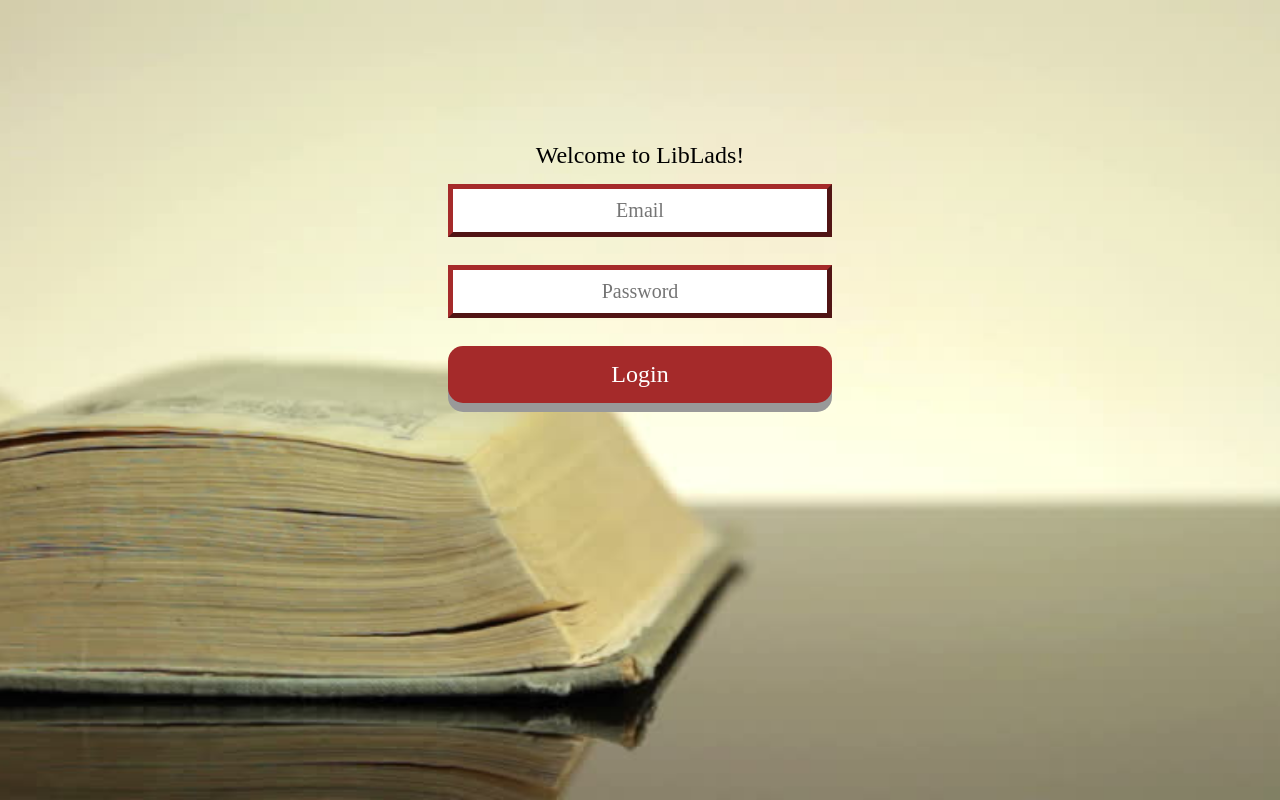
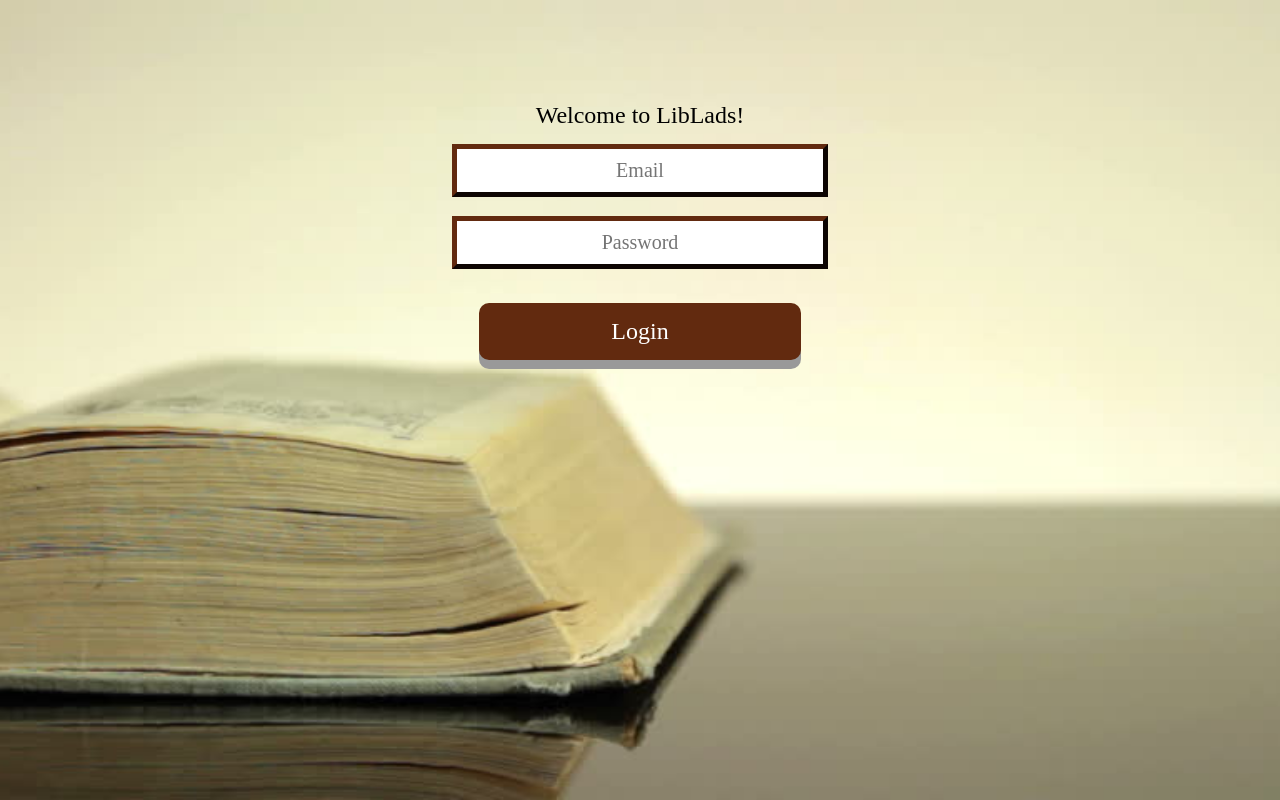
Before and after one commit to voldson/LibLads, a website: page webpages/html/login.html in a window 1280 px wide. Drawn offline with Linux system fonts and the light colour scheme.

Commit message:
Changed colors and some spacing in loginDesign and wrote basic server

```diff
--- a/webpages/css/loginDesign.css
+++ b/webpages/css/loginDesign.css
@@ -4,7 +4,7 @@
 
 body {
     width: 100%;
-    height: 100%;
+    height: 0;
     padding: 0;
     margin: 0;
     background: #eee;
@@ -14,13 +14,13 @@ body {
     -moz-background-size: cover;
     -o-background-size: cover;
     background-size: cover;
-    min-height: 500px;
-    min-width: 500px;
 }
 
 html {
     width: 100%;
     height: 100%;
+    padding: 0;
+    margin: 0;
 }
 
 form {
@@ -29,36 +29,26 @@ form {
     align-items: center;
     height: 100%;
     flex-direction: column;
+    min-block-size: fit-content;
+    margin: 8%;
 }
 
 label {
     font-size: 24px;
-    margin-bottom: 10px;
+    margin-bottom: 15px;
+    /*margin-top: 2%;*/
 }
 
 input {
-    /*width: 20%;
+    width: 35%;
+    border: 5px outset #622A0F;
     padding: 10px 0;
-    font-size: 20px;
-    text*/
-    width: 30%;
-    border: 5px outset brown;
-    padding: 10px 0;
-    margin: 5px;
+    margin-bottom: 1px;
     text-align: center;
     font-size: 20px;
 }
 
 input[type="submit"] {
-    /*background: brown;
-    border-radius: 8px;
-    color: white;
-    border: 0;
-    box-shadow: 0 0 10px black;
-    cursor: pointer;
-    width: 90px;
-    font-size: 20px;
-    padding: 10px 0;*/
     display: inline-block;
     padding: 15px 15px;
     font-size: 24px;
@@ -67,18 +57,24 @@ input[type="submit"] {
     text-decoration: none;
     outline: none;
     color: #fff;
-  background-color: rgb(165,42,42);
+    background-color: #622A0F;
     border: none;
-  border-radius: 15px;
+    border-radius: 10px;
     box-shadow: 0 9px #999;
-  margin-bottom: 20%;
+    margin-top: 15px;
+    min-block-size: fit-content;
+    width: 30%;
 }
-input[type="submit"]:hover {background-color: rgb(219, 86, 86)}
+
+input[type="submit"]:hover {
+    background-color: rgb(133, 58, 21);
+}
 
 input[type="submit"]:active {
-  background-color: rgb(102, 17, 17);
+  background-color: rgb(68, 30, 11);
   box-shadow: 0 5px #666;
   transform: translateY(4px);
+  color: rgba(255, 255, 255, 0.801)
 }
 
 /*
```
Also changed, not shown: main.js (+30 -0 lines), webpages/html/404.html (added, +1 -0 lines). Lines whose indentation alone changed are shown as unchanged.
